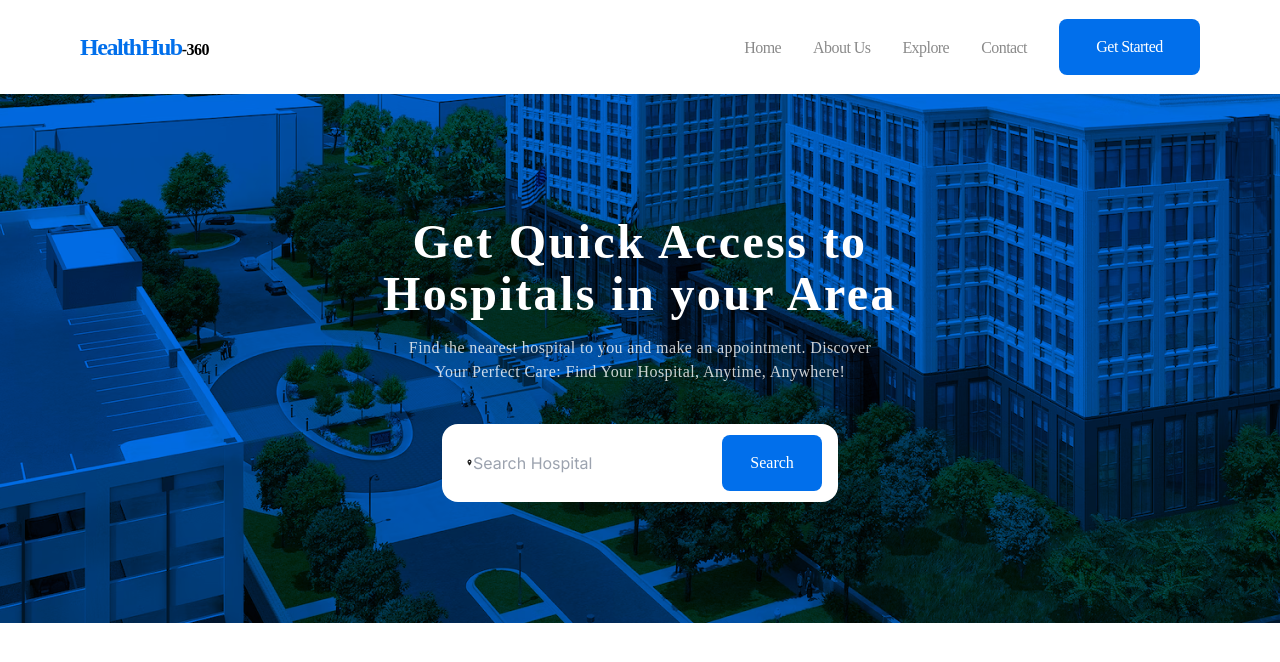
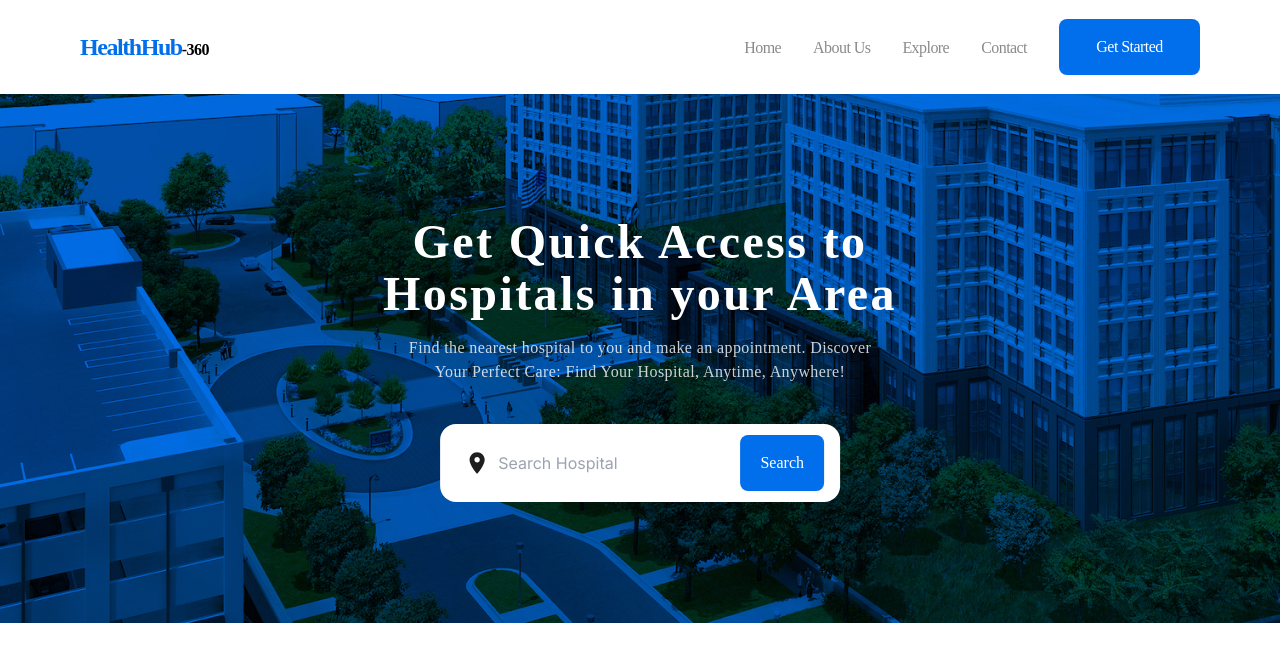
Before and after one commit to CodeKage25/HealthHub360, a Next.js app in the folder client/: page /home in a window 1280 px wide. Shown: the top 662 px of the page. Built offline with nearby package versions, Linux system fonts and the light colour scheme.

Commit message:
added the headers component

```diff
--- a/client/src/components/Header.tsx
+++ b/client/src/components/Header.tsx
@@ -15,7 +15,7 @@ const Header = () => {
               <br /> Your Perfect Care: Find Your Hospital, Anytime, Anywhere!
             </h3>
           </div>
-          <div className="flex items-center justify-between bg-white rounded-2xl sm:w-[70%] md:w-[70%] w-[100%] lg:h-[78px] focus:border-sky-500 focus:ring-sky-500">
+          <div className="flex items-center justify-between bg-white rounded-2xl  max-w-[400px] lg:w-[529px] h-[78px] focus:border-sky-500 focus:ring-sky-500">
             <span className="">
               <img
                 className="pl-6 sm:w-[50px] lg:w-[50px]"
@@ -24,13 +24,13 @@ const Header = () => {
               />
             </span>
             <input
-              className="h-[78px] sm:w-[100px] md:w-[150px] lg:w-[400px] focus:outline-none"
+              className="h-[78px] max-w-[400px] focus:outline-none"
               placeholder="Search Hospital"
             ></input>
             <span className="">
               <Button
                 styles={
-                  'flex w-[100px] bg-blue justify-center items-center rounded-lg gap-[10px] pt-4 pb-4 pl-5 pr-5 mr-4 text-white font-satoshi non-italic text-base leading-6 font-medium'
+                  'flex  max-w-[100px] bg-blue justify-center items-center rounded-lg gap-[10px] pt-4 pb-4 pl-5 pr-5 pr-4 mr-4 text-white font-satoshi non-italic text-base leading-6 font-medium'
                 }
                 onClick={() => {}}
                 type={'button'}
```
